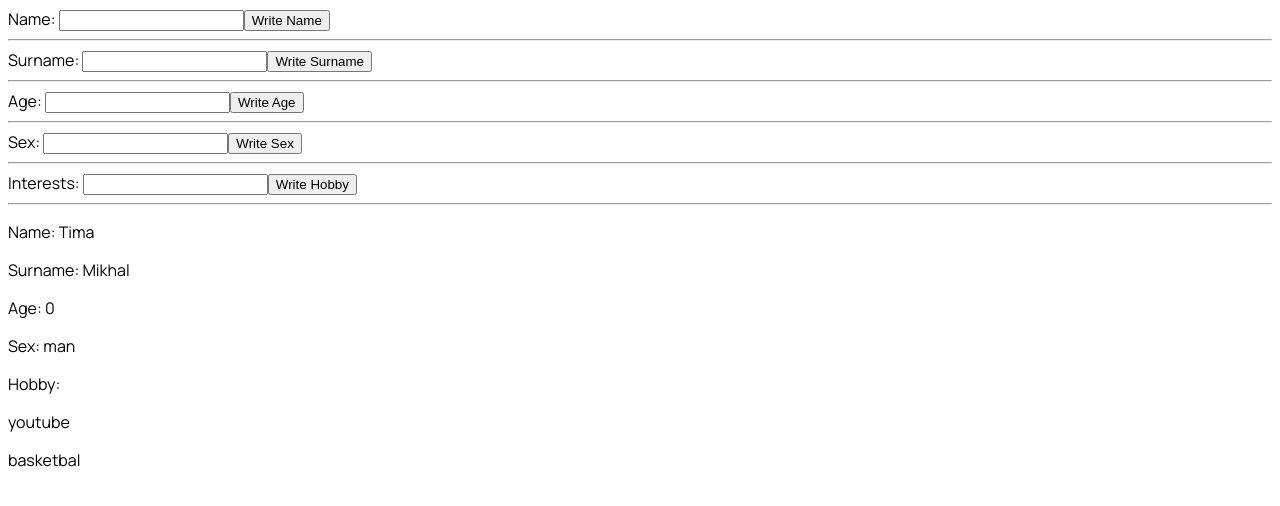
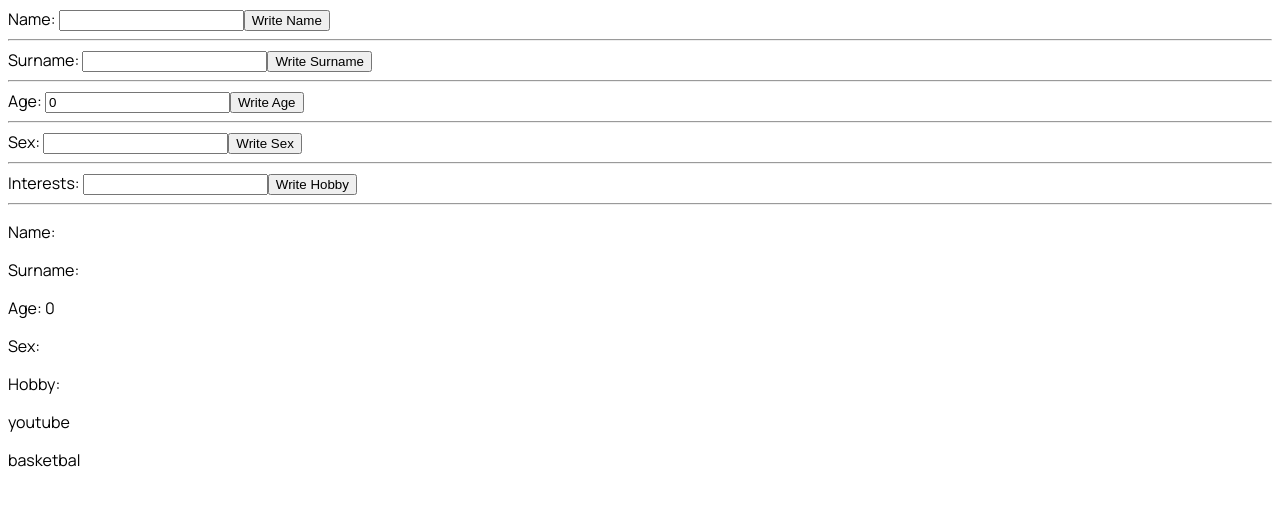
Before and after one commit to TimofeyMikhalev/React-learn, a React (Vite) app in the folder metrica-react/: page / in a window 1280 px wide. Shown: the top 506 px of the page. Built offline with nearby package versions, Linux system fonts and the light colour scheme.

Commit message:
forms react

```diff
--- a/metrica-react/src/BIO.jsx
+++ b/metrica-react/src/BIO.jsx
@@ -1,49 +1,101 @@
 import React, {useState} from "react";
 import Person from "./components/personal";
 
-
-const NAME = 'Tima'
-const SURNAME = 'Mikhal'
-const AGE = 25
-const SEX = 'man'
 
 
 
 function BIO() {
 
-    const [age, setAge] = useState('');
-    const ageAsNumber = Number(age);
-
-    const [person, setState] = useState({
-        name: NAME,
-        surname: SURNAME,
-        age: ageAsNumber,
-        sex: SEX,
+    const [person, setPerson] = useState({
+        name: '',
+        surname: '',
+        age: 0,
+        sex: '',
         interests: ['youtube', 'basketbal']
     })
+
+    const [form, setForm] = useState({
+        name: '',
+        surname: '',
+        age: 0
+    })
+
+    const handleNameInputChange = (e) => {
+        setForm({
+            ...form,
+            name: e.target.value
+        })
+    }
+    function handleSetNameBtnClick() {
+        if(!form.name) {
+            return
+        }
+
+        setPerson({
+            ...person,
+           name: form.name
+        })
+    }
+
+    function handleSurnameInputChange(e) {
+        setForm({
+            ...form,
+            surname: e.target.value
+        })
+    }
+    function handleSetSurnameBtnClick() {
+        if(!form.surname) {
+            return
+        }
+
+        setPerson({
+            ...person,
+            surname: form.surname
+        })
+    }
+
+
+    function handleAgeInputChange(e) {
+        setForm({
+            ...form,
+            age: e.target.value
+        })
+    }
+    function handleAgeBtnClick() {
+        if(!form.age) {
+            return
+        }
+
+        setPerson({
+            ...person,
+            age: parseInt(form.age)
+        })
+    }
+
 
     return (
         <div>
             <label>
-                Name: <input name="myName" />
-                <button>
+                Name: <input type="text" name="myName" value={form.name} onChange={handleNameInputChange}/>
+                <button onClick={handleSetNameBtnClick}>
                     Write Name
                 </button>
             </label>
             <hr />
             <label>
-                Surname: <input name="mySurname" />
-                <button>
+                Surname: <input type="text" name="mySurname" value={form.surname} onChange={handleSurnameInputChange} />
+                <button onClick={handleSetSurnameBtnClick}>
                     Write Surname
                 </button>
             </label>
 
             <hr />
             <label>
-                Age: <input name="myAge" type="number" onChange={e => setAge(e.target.value)}/>
-                <button onClick={() => setAge(ageAsNumber)}>
+                Age: <input value={form.age} name="age" type="number" onChange={handleAgeInputChange}/>
+                <button onClick={handleAgeBtnClick}>
                     Write Age
                 </button>
+
             </label>
 
             <hr />
```
